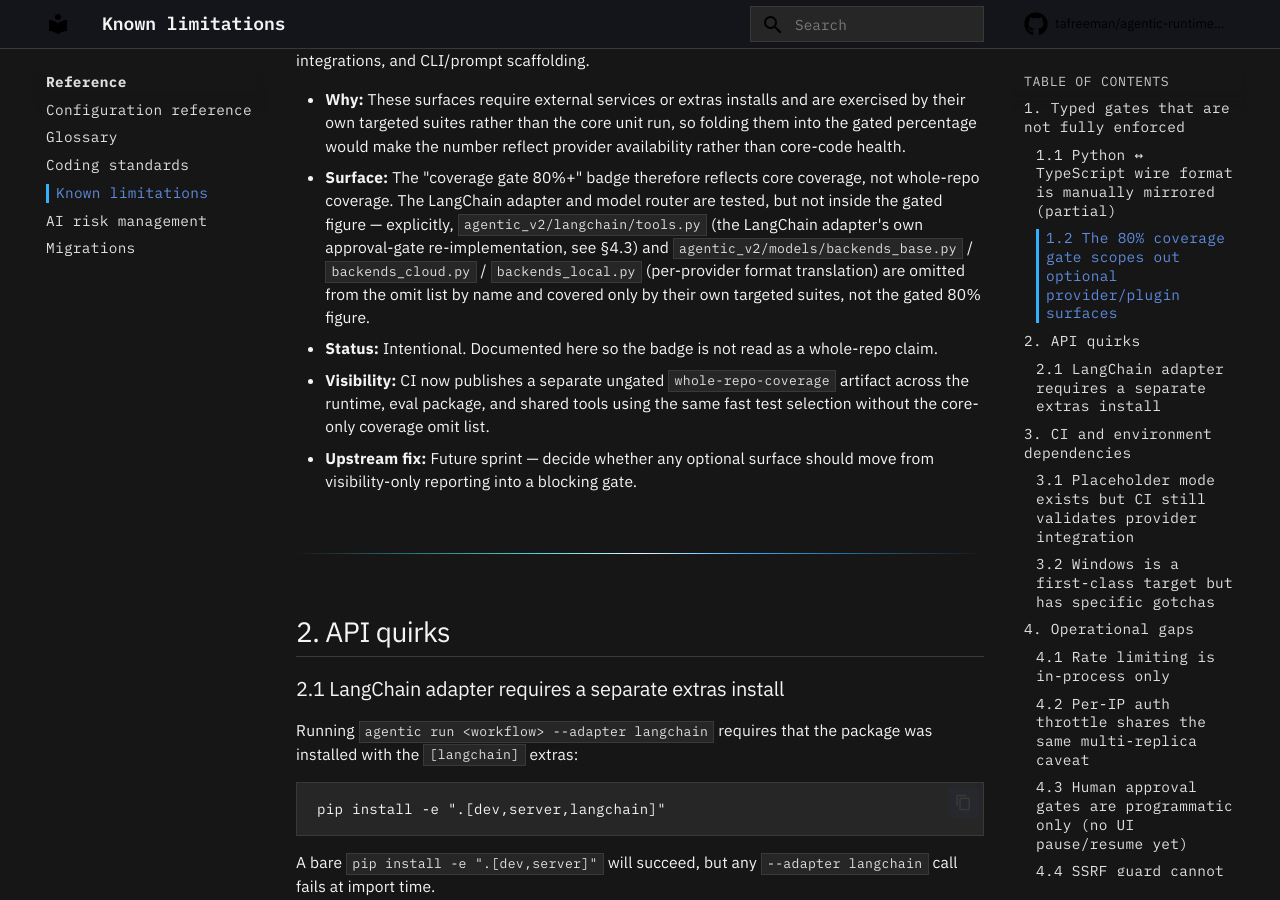
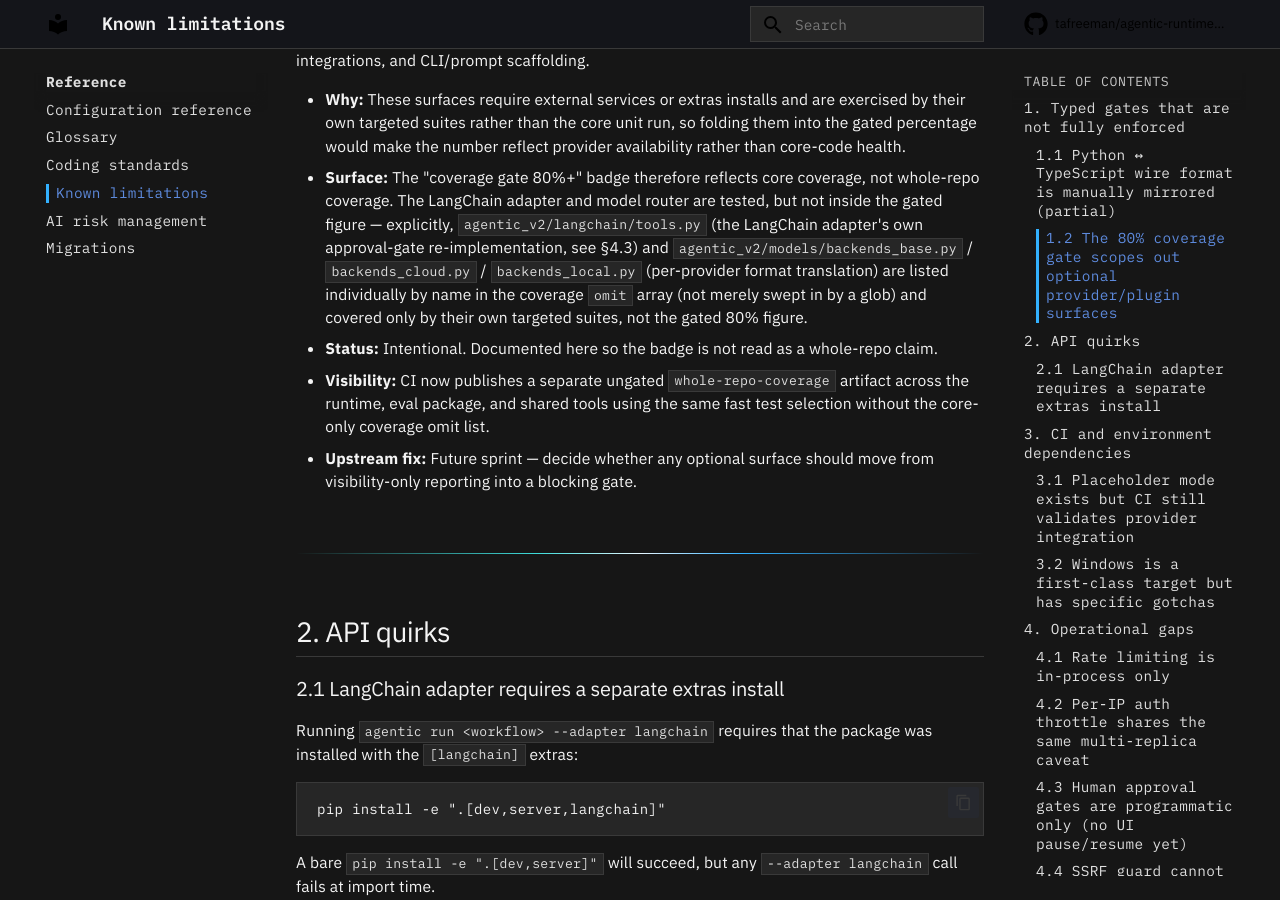
Before and after one commit to tafreeman/agentic-runtime-platform, an MkDocs documentation site: the page built from docs/KNOWN_LIMITATIONS.md, in a window 1280 px wide and 900 px high, scrolled down 1348 px. Built offline with MkDocs 1.6.1 and Material for MkDocs 9.7.7, drawn with Linux system fonts in a browser that asks for light colours; comment, search, counter and statistics services are not loaded.

Commit message:
docs: apply review fixes; purge remaining RAG-loader drift
Review follow-ups on PR #224: item 7 is FIXED per its own entry, so
the remediation summary no longer lists it OPEN; the omit-list
sentence no longer inverts its claim. Same-class drift the review
found outside the PR's diff is folded in: ADR-035 and docs/rag/index
no longer claim PDF/HTML/.mdx loaders that do not exist.

```diff
--- a/docs/KNOWN_LIMITATIONS.md
+++ b/docs/KNOWN_LIMITATIONS.md
@@ -31,7 +31,7 @@
 The `--cov-fail-under=80` gate measures the core runtime only. By design, `[tool.coverage.run] omit` in `agentic-workflows-v2/pyproject.toml` excludes optional provider and plugin surfaces from the gated number — notably the **LangChain adapter** (`agentic_v2/langchain/*`), the **model backends/router** (`agentic_v2/models/*`), MCP integrations, and CLI/prompt scaffolding.
 
 - **Why:** These surfaces require external services or extras installs and are exercised by their own targeted suites rather than the core unit run, so folding them into the gated percentage would make the number reflect provider availability rather than core-code health.
-- **Surface:** The "coverage gate 80%+" badge therefore reflects core coverage, not whole-repo coverage. The LangChain adapter and model router are tested, but not inside the gated figure — explicitly, `agentic_v2/langchain/tools.py` (the LangChain adapter's own approval-gate re-implementation, see §4.3) and `agentic_v2/models/backends_base.py` / `backends_cloud.py` / `backends_local.py` (per-provider format translation) are omitted from the omit list by name and covered only by their own targeted suites, not the gated 80% figure.
+- **Surface:** The "coverage gate 80%+" badge therefore reflects core coverage, not whole-repo coverage. The LangChain adapter and model router are tested, but not inside the gated figure — explicitly, `agentic_v2/langchain/tools.py` (the LangChain adapter's own approval-gate re-implementation, see §4.3) and `agentic_v2/models/backends_base.py` / `backends_cloud.py` / `backends_local.py` (per-provider format translation) are listed individually by name in the coverage `omit` array (not merely swept in by a glob) and covered only by their own targeted suites, not the gated 80% figure.
 - **Status:** Intentional. Documented here so the badge is not read as a whole-repo claim.
 - **Visibility:** CI now publishes a separate ungated `whole-repo-coverage` artifact across the runtime, eval package, and shared tools using the same fast test selection without the core-only coverage omit list.
 - **Upstream fix:** Future sprint — decide whether any optional surface should move from visibility-only reporting into a blocking gate.
```
Also changed, not shown: AI_EVIDENCE_STANDARD.md (+1 -1 lines), docs/adr/ADR-035-rag-pipeline-architecture.md (+1 -1 lines), docs/rag/index.md (+1 -1 lines).
